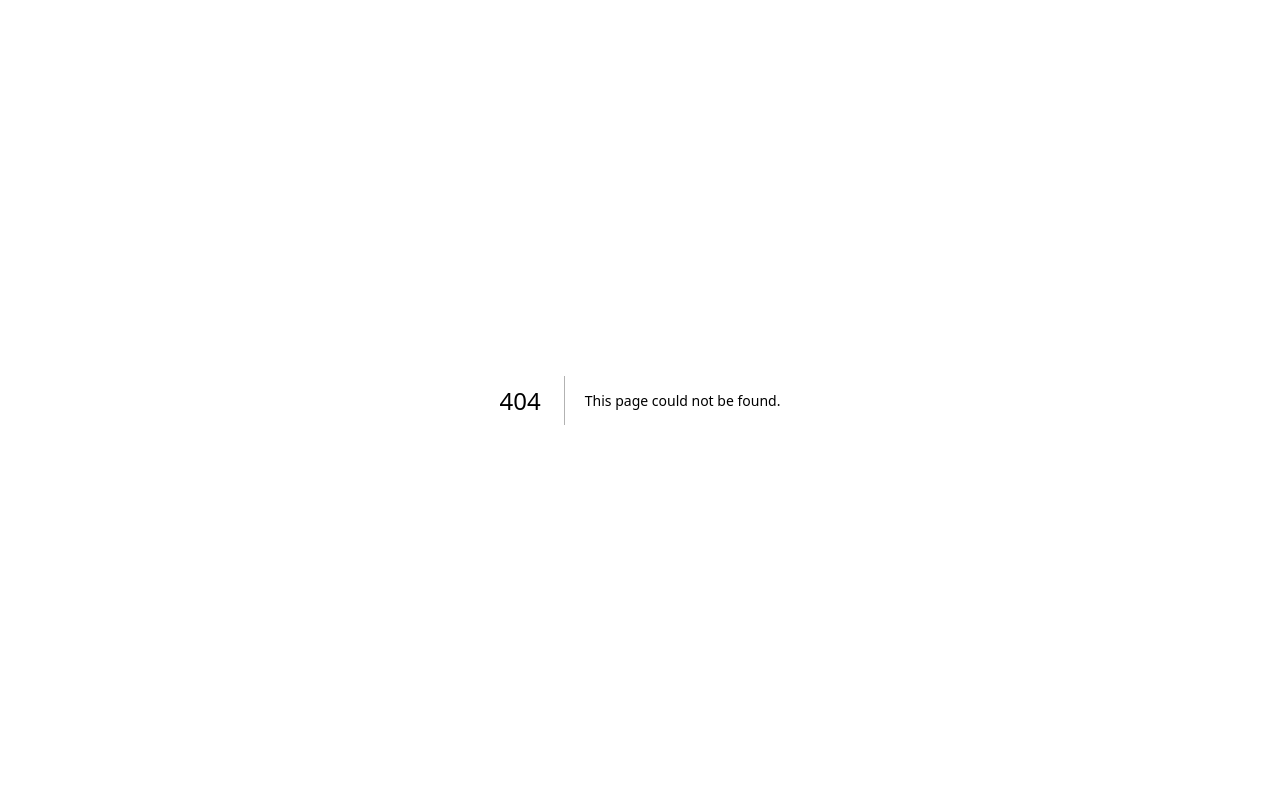
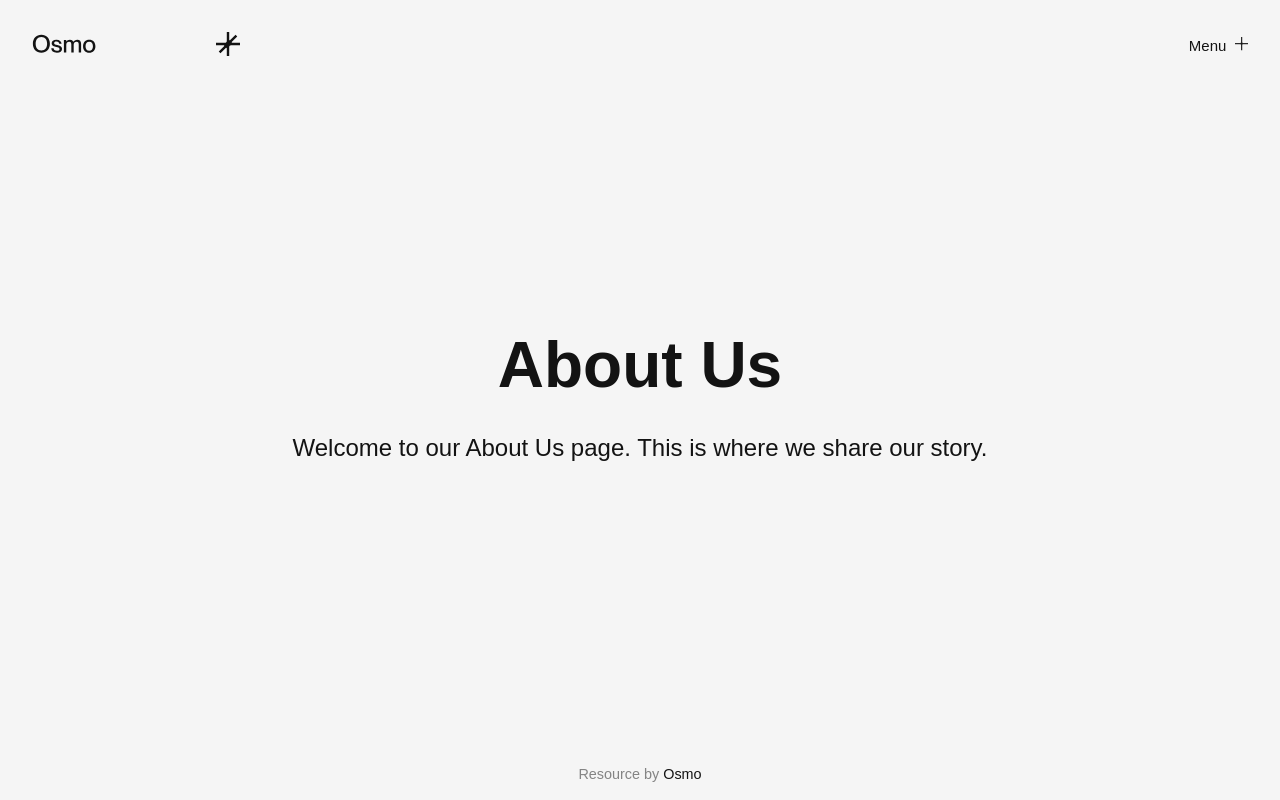
Before and after one commit to lawrence1470/public-coffee, a Next.js app: page /about-us in a window 1280 px wide. Before the commit this address had no page. Built offline with nearby package versions, Linux system fonts and the light colour scheme; a web font is replaced by a local one.

Commit message:
its working perfectly now, skip here for foundation

```diff
--- /dev/null
+++ b/app/about-us/page.js
@@ -0,0 +1,25 @@
+import Navigation from '../components/Navigation';
+import styles from "../page.module.css";
+
+export default function AboutUs() {
+  return (
+    <div className={styles.osmoUi}>
+      <Navigation />
+
+      <section className={styles.cloneable}>
+        <div style={{ textAlign: 'center', maxWidth: '800px' }}>
+          <h1 style={{ fontSize: '4rem', marginBottom: '2rem' }}>About Us</h1>
+          <p style={{ fontSize: '1.5rem', lineHeight: '1.6' }}>
+            Welcome to our About Us page. This is where we share our story.
+          </p>
+        </div>
+      </section>
+
+      <div className={styles.osmoCredits}>
+        <p className={styles.osmoCreditsP}>
+          Resource by <a target="_blank" href="https://www.osmo.supply/" className={styles.osmoCreditsA}>Osmo</a>
+        </p>
+      </div>
+    </div>
+  );
+}
--- a/app/components/Navigation.js
+++ b/app/components/Navigation.js
@@ -1,6 +1,7 @@
 'use client';
 
 import { useEffect, useRef } from 'react';
+import Link from 'next/link';
 import gsap from 'gsap';
 import styles from './Navigation.module.css';
 
@@ -60,6 +61,15 @@ export default function Navigation() {
           closeNav();
         } else {
           openNav();
+        }
+      });
+    });
+
+    // Close menu when clicking a link
+    menuLinks.forEach((link) => {
+      link.addEventListener('click', () => {
+        if (navWrap.getAttribute('data-nav') === 'open') {
+          closeNav();
         }
       });
     });
@@ -133,39 +143,39 @@ export default function Navigation() {
           <div className={styles.menuInner}>
             <ul className={styles.menuList}>
               <li className={styles.menuListItem}>
-                <a href="#" className={styles.menuLink}>
+                <Link href="/about-us" className={styles.menuLink}>
                   <p className={styles.menuLinkHeading}>About us</p>
                   <p className={styles.eyebrow}>01</p>
                   <div className={styles.menuLinkBg}></div>
-                </a>
+                </Link>
               </li>
               <li className={styles.menuListItem}>
-                <a href="#" className={styles.menuLink}>
+                <Link href="/our-work" className={styles.menuLink}>
                   <p className={styles.menuLinkHeading}>Our work</p>
                   <p className={styles.eyebrow}>02</p>
                   <div className={styles.menuLinkBg}></div>
-                </a>
+                </Link>
               </li>
               <li className={styles.menuListItem}>
-                <a href="#" className={styles.menuLink}>
+                <Link href="/services" className={styles.menuLink}>
                   <p className={styles.menuLinkHeading}>Services</p>
                   <p className={styles.eyebrow}>03</p>
                   <div className={styles.menuLinkBg}></div>
-                </a>
+                </Link>
               </li>
               <li className={styles.menuListItem}>
-                <a href="#" className={styles.menuLink}>
+                <Link href="/blog" className={styles.menuLink}>
                   <p className={styles.menuLinkHeading}>Blog</p>
                   <p className={styles.eyebrow}>04</p>
                   <div className={styles.menuLinkBg}></div>
-                </a>
+                </Link>
               </li>
               <li className={styles.menuListItem}>
-                <a href="#" className={styles.menuLink}>
+                <Link href="/contact-us" className={styles.menuLink}>
                   <p className={styles.menuLinkHeading}>Contact us</p>
                   <p className={styles.eyebrow}>05</p>
                   <div className={styles.menuLinkBg}></div>
-                </a>
+                </Link>
               </li>
             </ul>
             <div className={styles.menuDetails}>
--- a/app/components/Navigation.module.css
+++ b/app/components/Navigation.module.css
@@ -11,6 +11,11 @@
   padding-top: var(--gap);
   position: fixed;
   inset: 0% 0% auto;
+  pointer-events: none;
+}
+
+.header > * {
+  pointer-events: auto;
 }
 
 .container {
@@ -85,6 +90,7 @@
 }
 
 .iconWrap {
+  display: flex;
   transition: transform .4s cubic-bezier(.65, .05, 0, 1);
 }
 
@@ -114,6 +120,7 @@
   display: block;
   position: fixed;
   inset: 0%;
+  pointer-events: auto;
 }
 
 .overlay {
@@ -139,6 +146,7 @@
   margin-left: auto;
   position: relative;
   overflow: auto;
+  z-index: 2;
 }
 
 .menuBg {
@@ -165,7 +173,7 @@
 }
 
 .menuInner {
-  z-index: 1;
+  z-index: 10;
   grid-column-gap: 5em;
   grid-row-gap: 5em;
   flex-flow: column;
@@ -175,6 +183,7 @@
   display: flex;
   position: relative;
   overflow: auto;
+  pointer-events: auto;
 }
 
 .menuList {
@@ -200,6 +209,8 @@
   width: 100%;
   text-decoration: none;
   display: flex;
+  position: relative;
+  overflow: hidden;
   cursor: url("https://cdn.prod.website-files.com/6708f85ff3d3cba6aff436fb/671251b212e6b71494aa67ff_cursor-pointer%402x.svg") 12 0, pointer;
 }
 
@@ -224,6 +235,7 @@
   font-weight: 400;
   margin: 0;
   position: relative;
+  transition: color .3s ease;
 }
 
 .menuLinkBg {
@@ -233,7 +245,10 @@
   transform-style: preserve-3d;
   transition: transform .55s cubic-bezier(.65, .05, 0, 1);
   position: absolute;
-  inset: 0%;
+  top: 0;
+  left: 0;
+  right: 0;
+  bottom: 0;
   transform: scale3d(1, 0, 1);
 }
 
@@ -269,10 +284,15 @@
   .menuLink:hover .menuLinkHeading {
     transform: translate(0px, -1em);
     transition-delay: 0.1s;
+    color: var(--color-neutral-100);
   }
 
   .menuLink:hover .menuLinkBg {
-    transform: scale(1, 1);
+    transform: scale3d(1, 1, 1);
+  }
+
+  .menuLink:hover .eyebrow {
+    color: var(--color-neutral-100);
   }
 
   .textLink::after {
```
